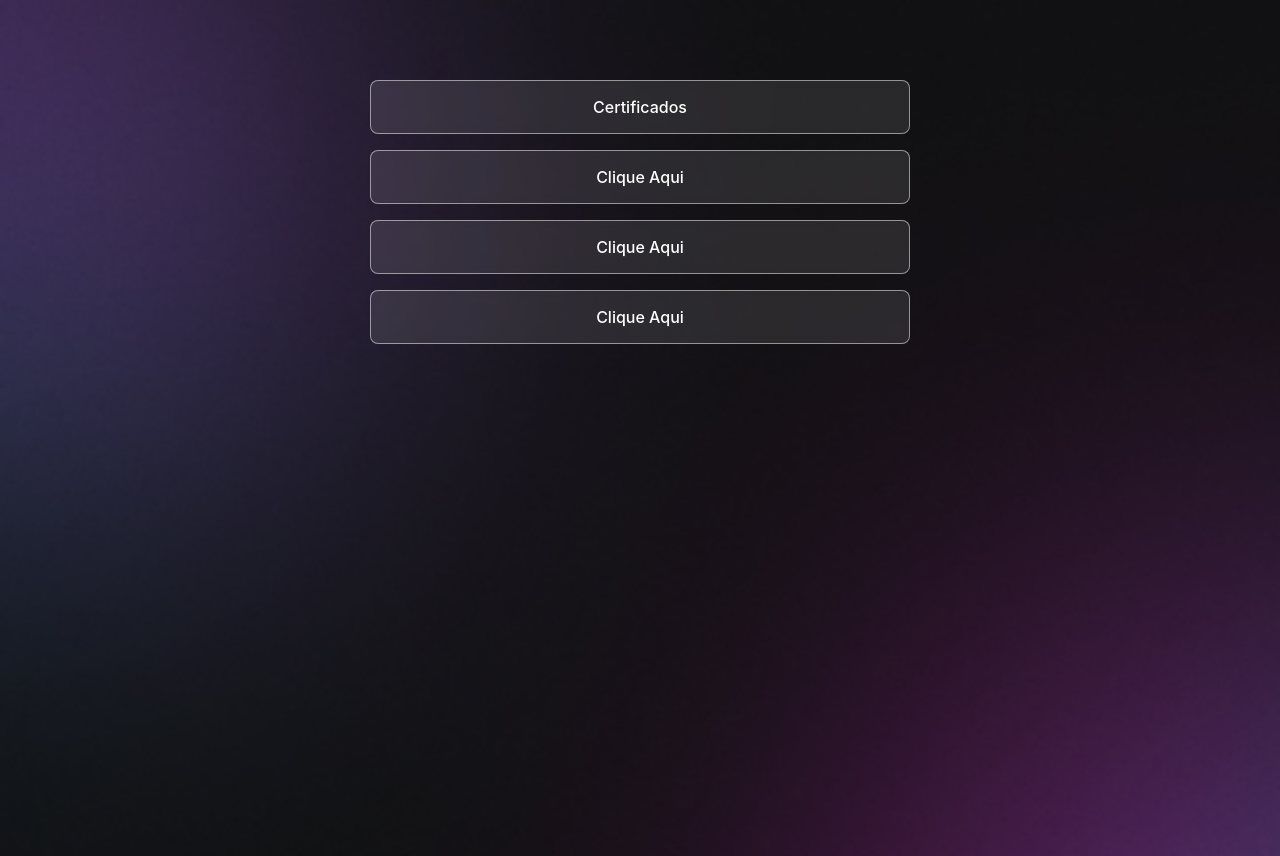
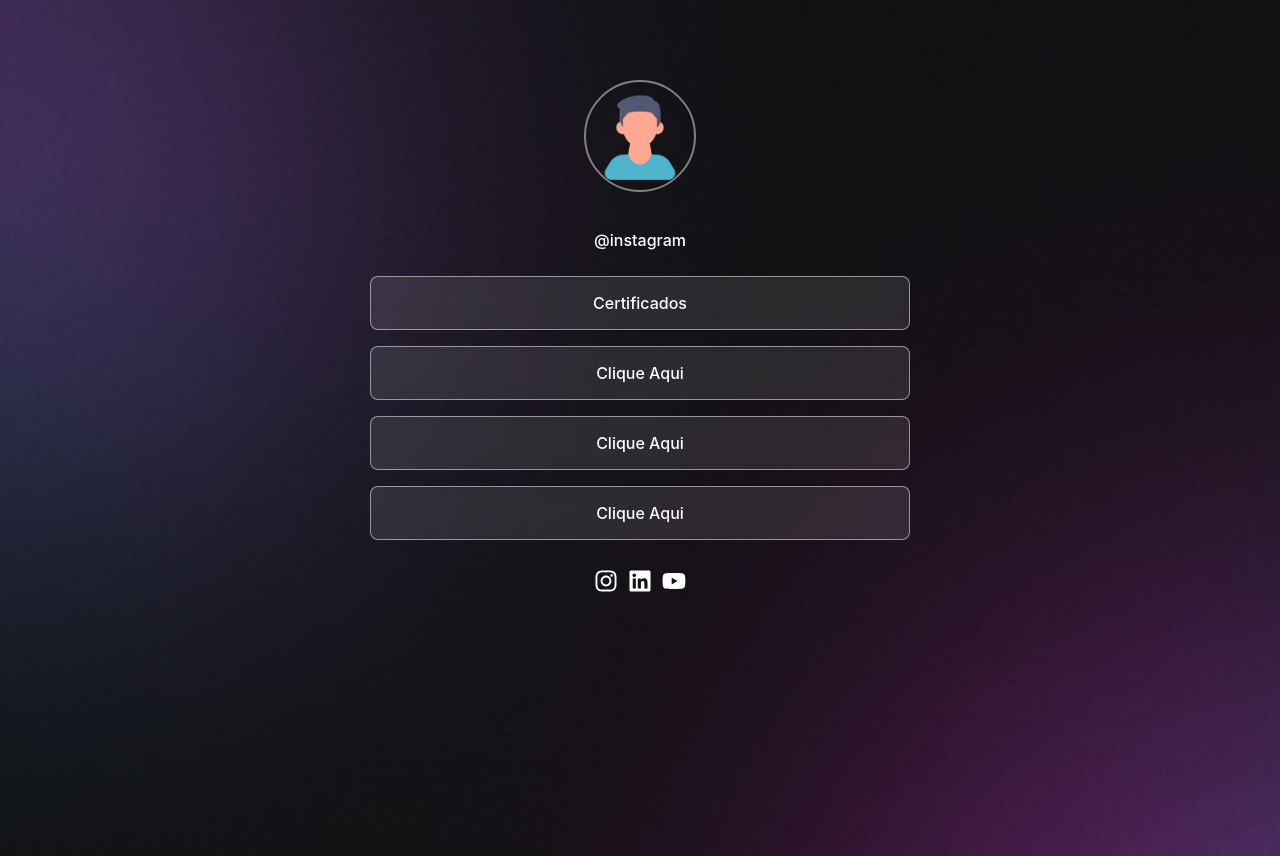
Before and after one commit to MoraesGil/colodefono, a React (Vite) app: page / in a window 1280 px wide. Built offline with nearby package versions, Linux system fonts and the light colour scheme.

Commit message:
refactor: iconButtons and profile

```diff
--- a/src/components/IconButtons/IconButtons.tsx
+++ b/src/components/IconButtons/IconButtons.tsx
@@ -0,0 +1,33 @@
+import React from "react";
+import { FaInstagram, FaLinkedin, FaYoutube } from "react-icons/fa";
+import { Icons } from "./styles";
+
+const IconsButtons: React.FC = (): JSX.Element => {
+  return (
+    <div
+      style={{
+        display: "flex",
+        flexDirection: "row",
+        justifyContent: "center",
+      }}
+    >
+      <div style={{ padding: 5 }}>
+        <Icons href="https://www.instagram.com" target="_blank">
+          <FaInstagram size={24} />
+        </Icons>
+      </div>
+      <div style={{ padding: 5 }}>
+        <Icons href="https://www.linkedin.com" target="_blank">
+          <FaLinkedin size={24} />
+        </Icons>
+      </div>
+      <div style={{ padding: 5 }}>
+        <Icons href="https://www.youtube.com" target="_blank">
+          <FaYoutube size={24} />
+        </Icons>
+      </div>
+    </div>
+  );
+};
+
+export default IconsButtons;
--- a/src/components/IconButtons/index.ts
+++ b/src/components/IconButtons/index.ts
@@ -0,0 +1 @@
+export { default } from "./IconButtons";
--- a/src/components/IconButtons/styles.ts
+++ b/src/components/IconButtons/styles.ts
@@ -0,0 +1,6 @@
+import styled from "styled-components";
+
+export const Icons = styled.a`
+  text-decoration: none;
+  color: inherit;
+`;
--- a/src/components/profile/profile.tsx
+++ b/src/components/profile/profile.tsx
@@ -1,7 +1,7 @@
 import React from "react";
 import { ProfileContainer, ProfileImg, ProfileP } from "./styles";
 
-const Profile: React.FC = (): any => {
+const Profile: React.FC = (): JSX.Element => {
   return (
     <div
       style={{
--- a/src/screens/HomePage/HomePage.tsx
+++ b/src/screens/HomePage/HomePage.tsx
@@ -2,10 +2,13 @@ import React from "react";
 import LinkList from "../../components/LinkList/LinkList";
 import LinkButton from "../../components/LinkButton";
 import { Container } from "./HomePage.styles";
+import IconButtons from "../../components/IconButtons";
+import Profile from "../../components/Profile";
 
 const HomePage: React.FC = () => {
   return (
     <Container>
+      <Profile />
 
       <LinkList>
         <LinkButton text="Certificados" href="https://example.com" />
@@ -14,6 +17,7 @@ const HomePage: React.FC = () => {
         <LinkButton text="Clique Aqui" href="https://example.com" />
       </LinkList>
 
+      <IconButtons />
     </Container>
   );
 };
```
Lines whose indentation alone changed are shown as unchanged.
